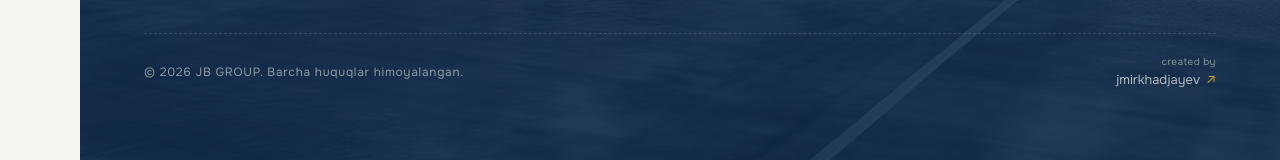
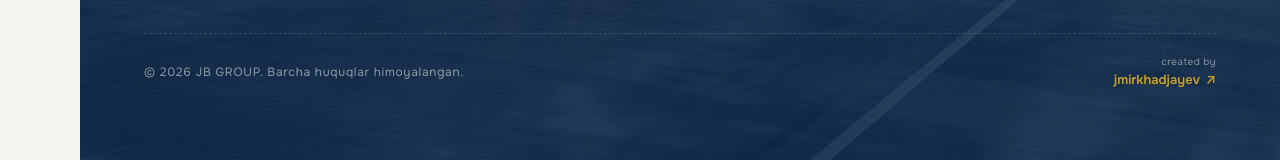
Before and after one commit to jmirkhadjayev/jbgroup-webside, a Next.js app in the folder site/: page / in a window 1280 px wide. Shown: the part 6177-6337 px from the top of the page. Built offline with nearby package versions, Linux system fonts and the light colour scheme.

Commit message:
Muallif nomi: oltin rang, qalinroq shrift
Co-Authored-By: Claude Haiku 5.5 <noreply@anthropic.com>

```diff
--- a/site/src/components/variant/ui/Credit.tsx
+++ b/site/src/components/variant/ui/Credit.tsx
@@ -8,7 +8,7 @@ export function Credit() {
       className="group inline-flex flex-col items-end font-mono no-underline"
     >
       <span className="text-[10px] tracking-[0.04em] text-paper/50">created by</span>
-      <span className="flex items-center gap-1.5 text-[13px] text-paper/70 transition-colors duration-500 group-hover:text-gold">
+      <span className="flex items-center gap-1.5 text-[13px] font-semibold text-gold transition-colors duration-500 group-hover:text-paper">
         jmirkhadjayev
         <span aria-hidden="true" className="text-gold transition-transform duration-500 group-hover:rotate-45">
           ↗
```
